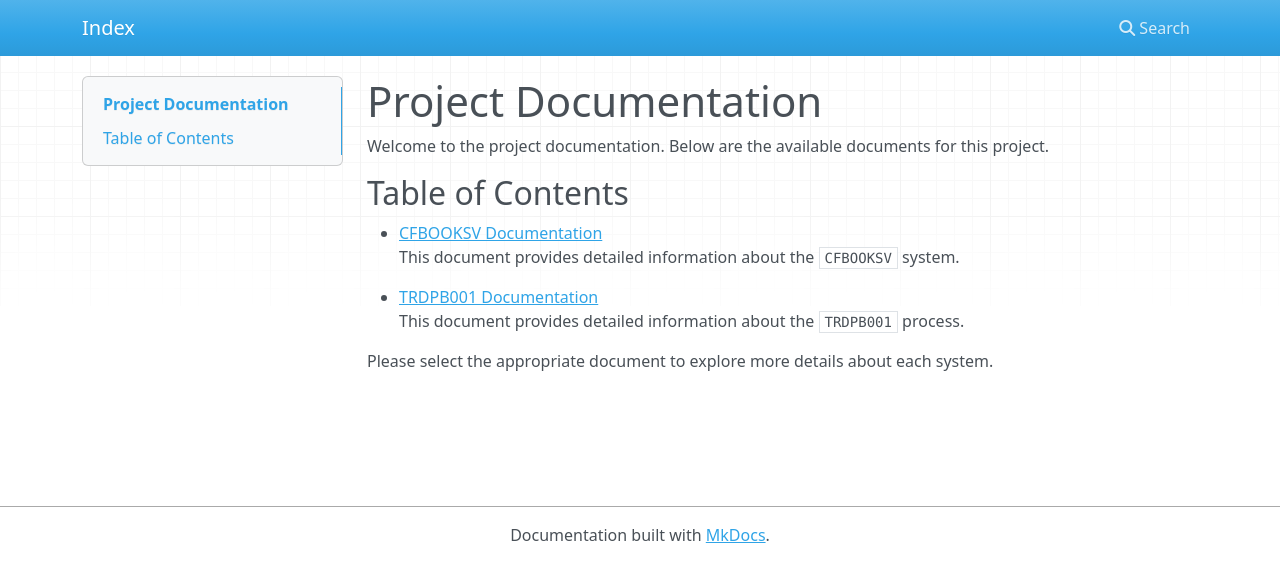
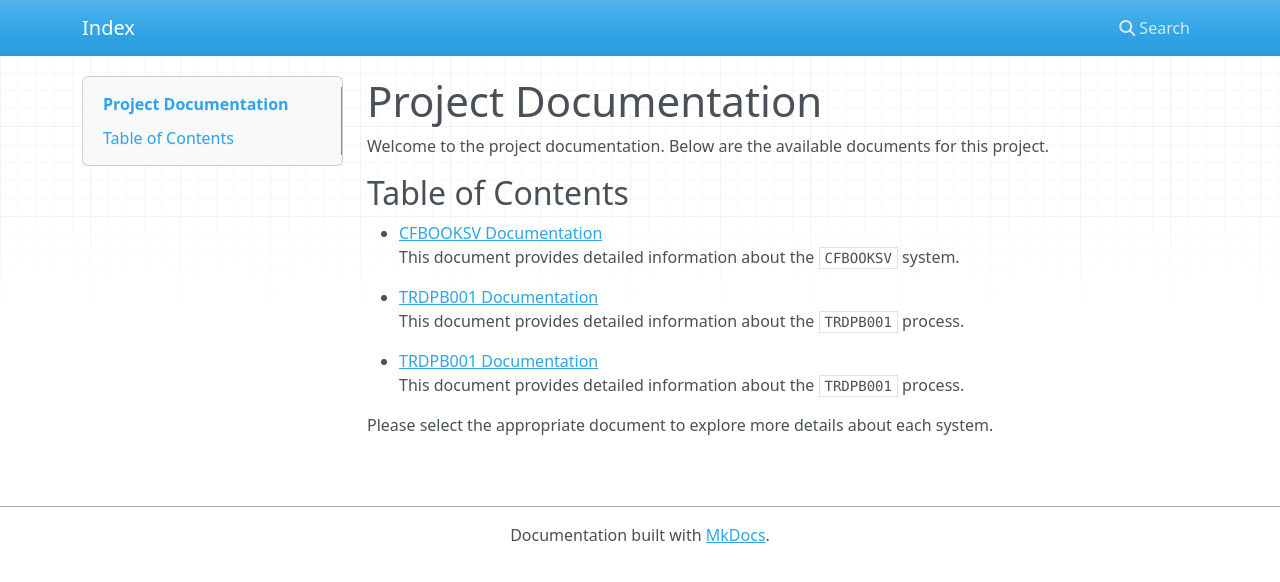
Before and after one commit to liubuss/demo-cobol-documentation, an MkDocs documentation site: the page built from docs/index.md, in a window 1280 px wide. Shown: the top 582 px of the page. Built offline with MkDocs 1.6.1, drawn with Linux system fonts in a browser that asks for light colours; nearby versions of some CDN libraries.

Commit message:
Update docs/index.md

```diff
--- a/docs/index.md
+++ b/docs/index.md
@@ -10,4 +10,7 @@ Welcome to the project documentation. Below are the available documents for this
 - [TRDPB001 Documentation](TRDPB001.md)
   This document provides detailed information about the `TRDPB001` process.
 
+- [TRDPB001 Documentation](TRDPB001.md)
+  This document provides detailed information about the `TRDPB001` process.
+
 Please select the appropriate document to explore more details about each system.
```
